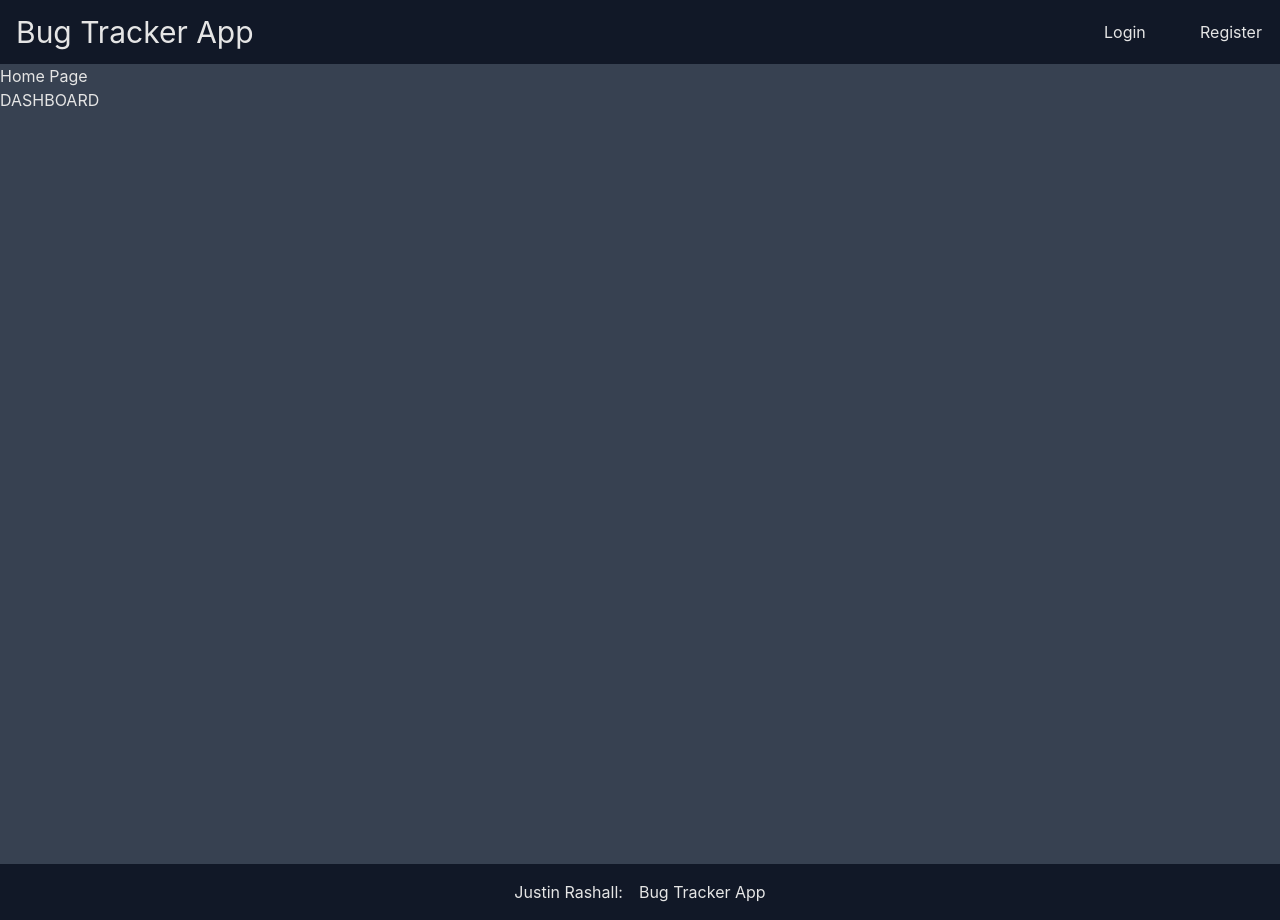
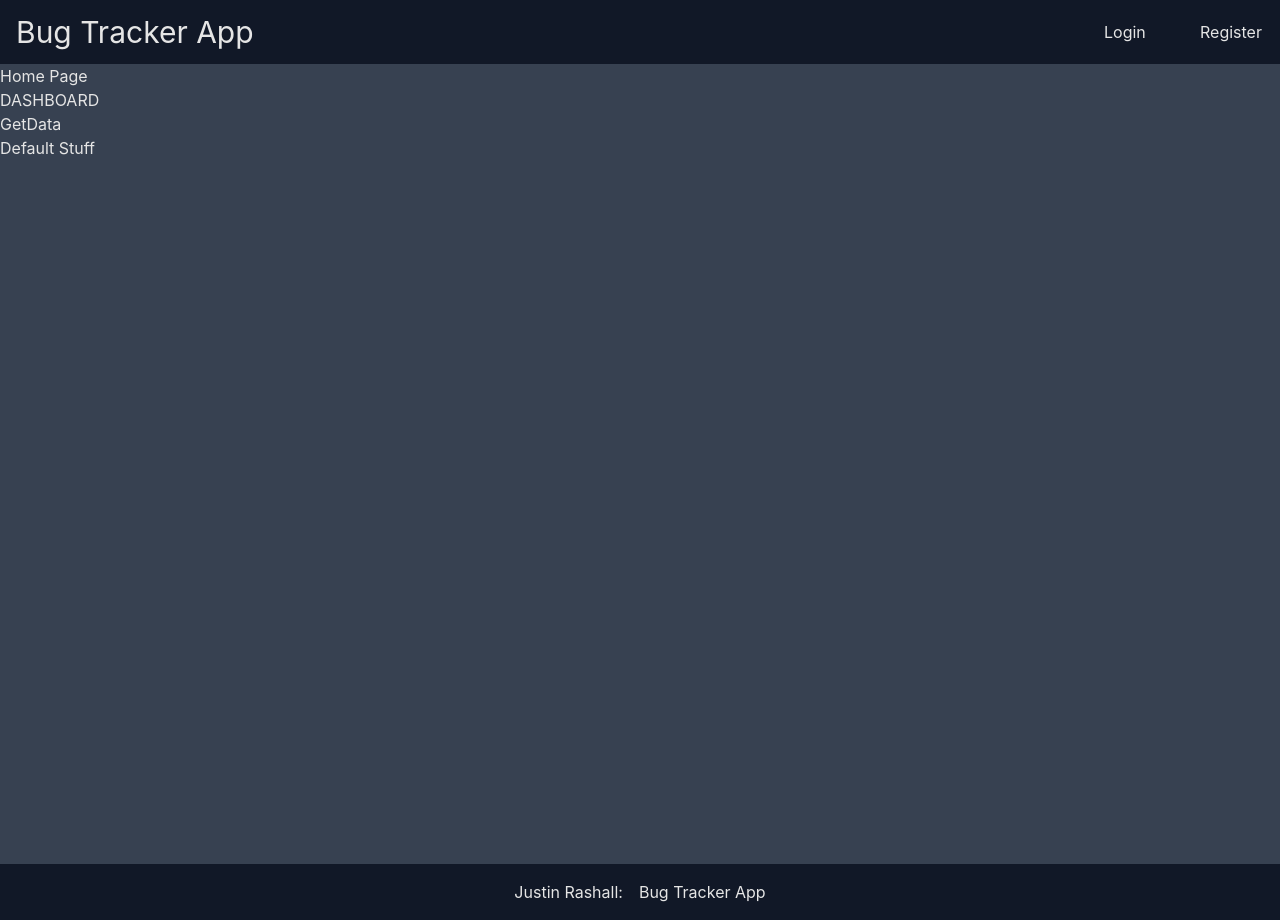
Before and after one commit to DeusMalsith/bugtrackerapp, a React (Create React App) app: page / in a window 1280 px wide. Built offline with nearby package versions, Linux system fonts and the light colour scheme.

Commit message:
fetch data from api

```diff
--- a/src/routes/dashboard/Dashboard.js
+++ b/src/routes/dashboard/Dashboard.js
@@ -1,7 +1,22 @@
-import React from 'react';
-import { bugList } from '../../helpers/BugList';
+import React, { useEffect, useState, useCallback } from 'react';
+// import { bugList } from '../../helpers/BugList';
 
 const Dashboard = () => {
+  const [bugList, setBugList] = useState([]);
+  const fetchData = useCallback(async () => {
+    const response = await fetch('http://localhost:3000/test/buglist', {
+      method: 'GET',
+    });
+    console.log(response);
+    const data = await response.json();
+    console.log(data);
+    setBugList(data);
+  }, [setBugList]);
+
+  useEffect(() => {
+    fetchData();
+  }, [fetchData]);
+
   return (
     <div className='flex flex-col'>
       <div className='bg-slate-600 mt-40 w-6/12 flex flex-col self-center'>
--- a/src/routes/home/Home.js
+++ b/src/routes/home/Home.js
@@ -1,11 +1,14 @@
 import React from 'react';
 import { Link } from 'react-router-dom';
+import FetchTest from './components/FetchTest'
 
 const Home = () => {
   return (
     <div>
       <h1>Home Page</h1>
       <Link to='/dashboard'>DASHBOARD</Link>
+
+      <FetchTest />
     </div>
   );
 };
--- /dev/null
+++ b/src/routes/home/components/FetchTest.js
@@ -0,0 +1,23 @@
+import React, { useState } from 'react';
+
+function FetchTest() {
+  const [text, setText] = useState('Default Stuff');
+
+  const fetchData = async () => {
+    const response = await fetch('http://localhost:3000/test', {
+        method: 'GET'
+    });
+    console.log(response)
+    const data = await response.json();
+    console.log(data)
+    setText(data.test);
+  };
+  return (
+    <div>
+      <button onClick={fetchData}>GetData</button>
+      <h3>{text}</h3>
+    </div>
+  );
+}
+
+export default FetchTest;
```
